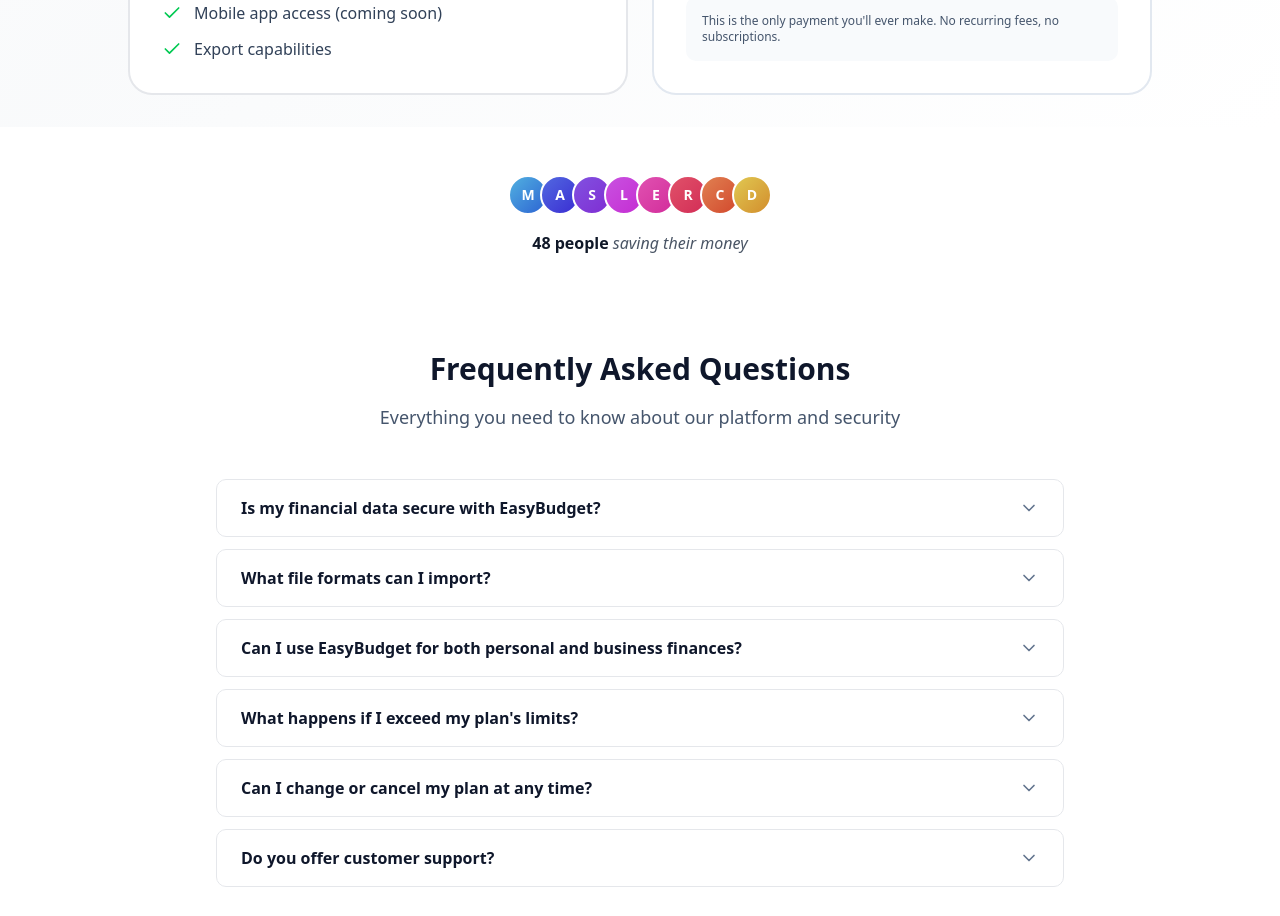
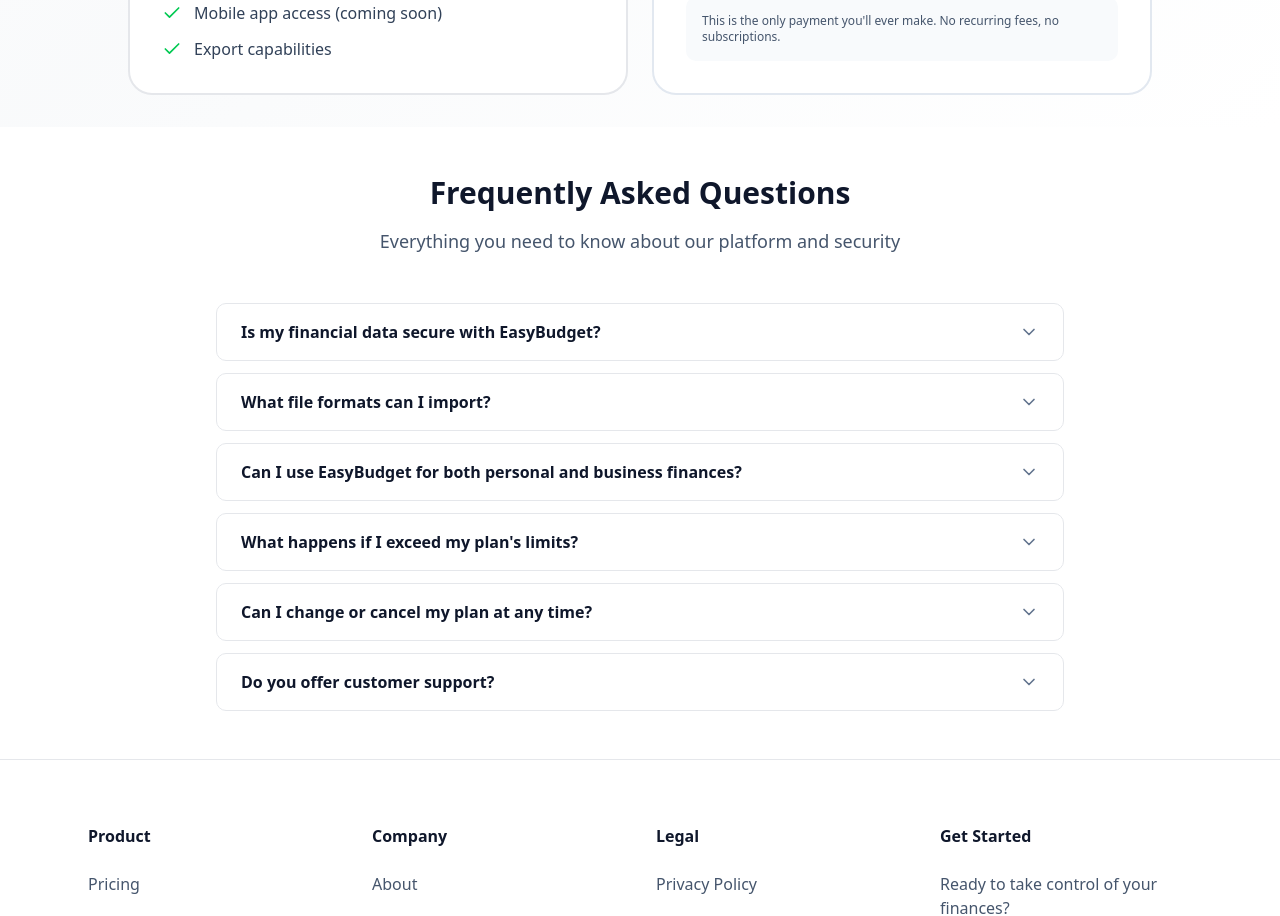
Before and after one commit to mttspss/easybudget, a Next.js app: page / in a window 1280 px wide. Shown: the part 6820-7736 px from the top of the page. Built offline with nearby package versions, Linux system fonts and the light colour scheme; no server answers.

Commit message:
feat: remove testimonials section after pricing
- Remove 'Testimonials Section - After Pricing' with user counter
- Clean up unnecessary social proof element
- Remove user avatars and '48 people saving their money' text
- Streamline landing page flow from pricing directly to FAQ

```diff
--- a/src/app/page.tsx
+++ b/src/app/page.tsx
@@ -1103,36 +1103,6 @@ export default function LandingPage() {
         </div>
       </section>
 
-      {/* Testimonials Section - After Pricing */}
-      <section className="py-12 px-6 bg-white">
-        <div className="max-w-4xl mx-auto text-center">
-          <div className="flex flex-col items-center justify-center gap-4">
-            {/* User Avatars - Simple circles with initials like CodeFast */}
-            <div className="flex -space-x-2">
-              {['M', 'A', 'S', 'L', 'E', 'R', 'C', 'D'].map((initial, i) => (
-                <div
-                  key={i}
-                  className="w-10 h-10 rounded-full border-2 border-white flex items-center justify-center text-white text-sm font-semibold"
-                  style={{
-                    background: `linear-gradient(135deg, hsl(${200 + i * 30}, 70%, 60%), hsl(${220 + i * 25}, 65%, 50%))`
-                  }}
-                >
-                  {initial}
-                </div>
-              ))}
-            </div>
-
-            {/* User Count Text */}
-            <div className="text-center">
-              <p className="text-gray-600 text-base">
-                <span className="font-semibold text-gray-900">48 people</span>
-                <span className="italic"> saving their money</span>
-              </p>
-            </div>
-          </div>
-        </div>
-      </section>
-
       {/* FAQ */}
       <section id="faq" className="py-12 relative">
         <div className="relative max-w-4xl mx-auto px-6">
```
